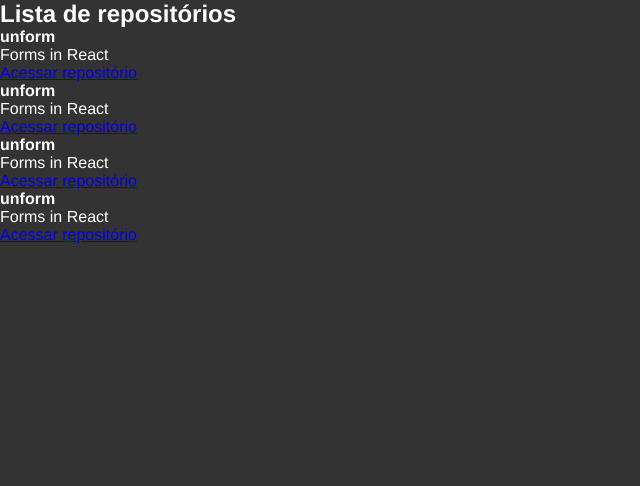
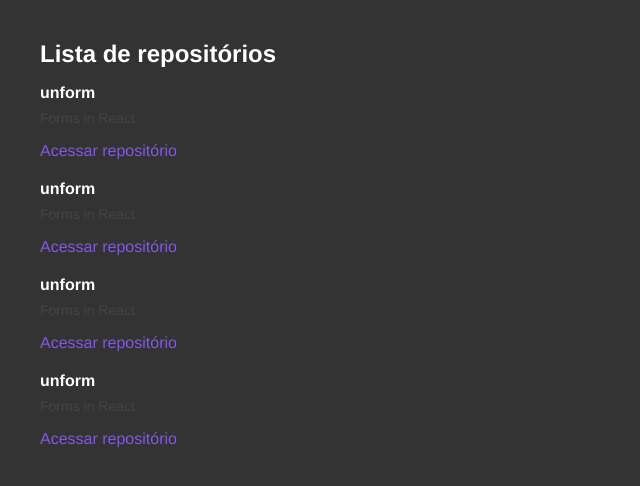
Before and after one commit to Josimar16/github-explorer, a React app: page / in a window 1280 px wide. Shown: the top 486 px of the page, without its empty margins (0-640 px from the left). Built offline with nearby package versions, Linux system fonts and the light colour scheme.

Commit message:
style: :lipstick: Estilizando lista de repositorios

```diff
--- a/src/components/RepositoryList.jsx
+++ b/src/components/RepositoryList.jsx
@@ -1,5 +1,5 @@
-import { RepositoryItem } from "./RepositoryItem"
-
+import { RepositoryItem } from './RepositoryItem';
+import '../styles/repositories.scss';
 const repository = {
   name: 'unform' ,
   description: 'Forms in React',
--- /dev/null
+++ b/src/styles/repositories.scss
@@ -0,0 +1,24 @@
+section.repository-list {
+  margin: 40px;
+  h1 {
+    margin-bottom: 16px;
+  }
+  ul {
+    list-style: none;
+    li {
+      & + li {
+        margin-top: 20px;
+      }
+      p{
+        font-size: 14px;
+        color: #444;
+        margin-top: 8px;
+      }
+      a {
+        display: inline-block;
+        margin-top: 16px;text-decoration: none;
+        color: #8257e6;
+      }
+    }
+  }
+}
```
